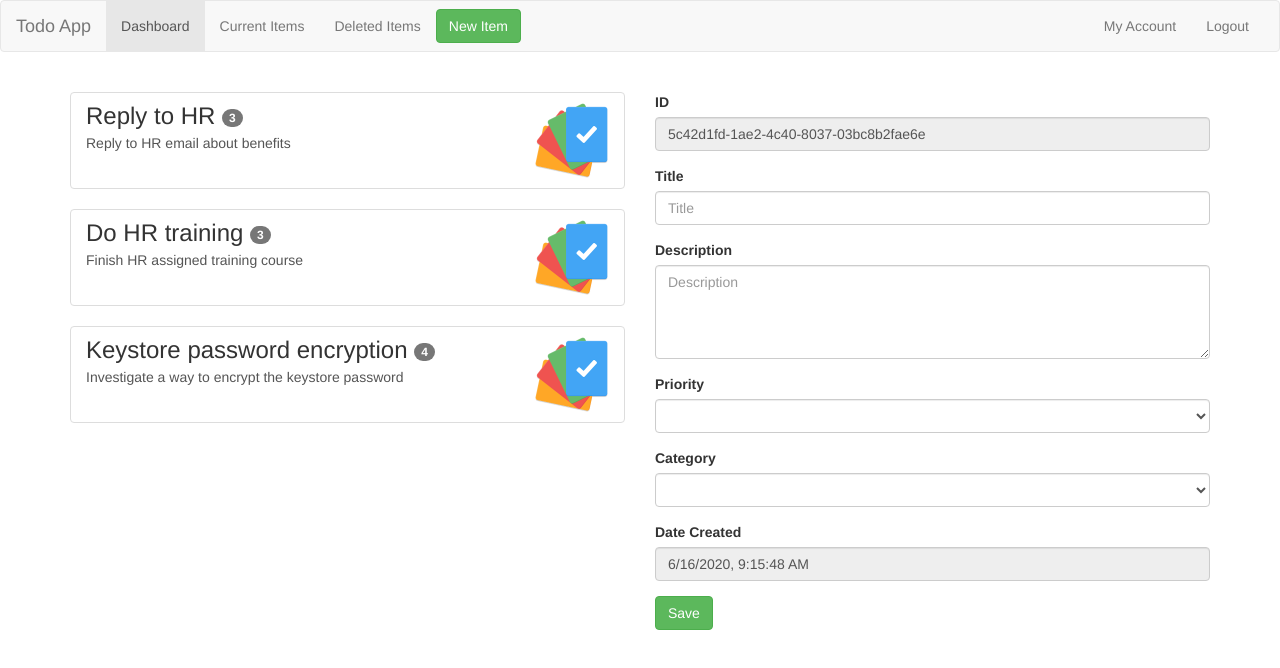
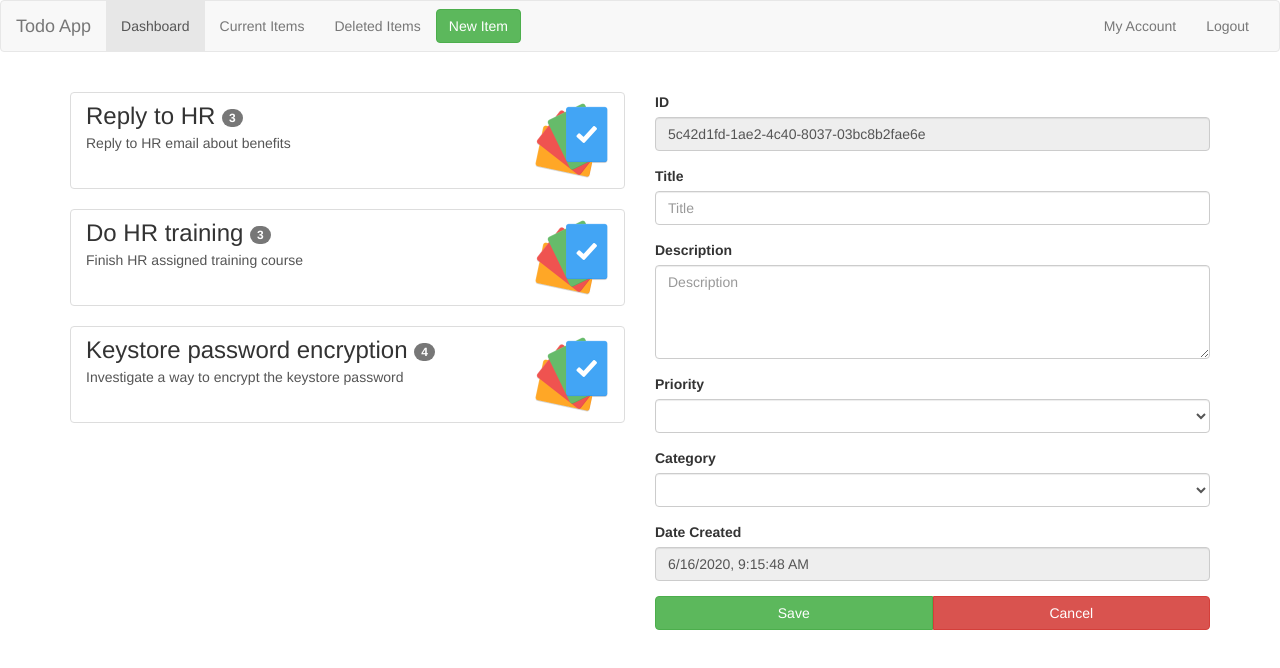
Before and after one commit to j4ckwinter/todo-app, an Angular app: page /dashboard/new in a window 1280 px wide. Shown: the top 668 px of the page. Built offline with nearby package versions, Linux system fonts and the light colour scheme.

Commit message:
Delete and item and redirect

```diff
--- a/src/app/todo/todo-create/todo-create.component.html
+++ b/src/app/todo/todo-create/todo-create.component.html
@@ -11,8 +11,7 @@
           class="form-control"
           placeholder="ID"
           name="id"
-          readonly
-          >
+          readonly>
       </div>
       <div class="form-group">
         <label for="title">Title</label>
@@ -73,13 +72,33 @@
           class="form-control"
           placeholder="Date Created"
           name="dateCreated"
-          readonly
-        >
+          readonly>
       </div>
-      <button
-        type="submit"
-        class="btn btn-success"
-      >Save</button>
+      <div class="btn-group btn-group-justified">
+        <div class="btn-group" role="group">
+          <button
+            type="submit"
+            class="btn btn-success"
+          >Save
+          </button>
+        </div>
+        <div class="btn-group" role="group">
+          <button
+            *ngIf="editMode"
+            type="button"
+            class="btn btn-danger"
+            (click)="onDelete()"
+          >Delete
+          </button>
+          <button
+            *ngIf="!editMode"
+            type="button"
+            class="btn btn-danger"
+            (click)="onCancel()"
+          >Cancel
+          </button>
+        </div>
+      </div>
     </form>
   </div>
 </div>
--- a/src/app/todo/todo-create/todo-create.component.ts
+++ b/src/app/todo/todo-create/todo-create.component.ts
@@ -1,5 +1,5 @@
 import {Component, OnInit} from '@angular/core';
-import {ActivatedRoute, Params} from "@angular/router";
+import {ActivatedRoute, Params, Router} from "@angular/router";
 import {TodoItem} from "../todo-item.model";
 import {TodoService} from "../todo.service";
 import {FormControl, FormGroup, Validators} from "@angular/forms";
@@ -14,10 +14,10 @@ export class TodoCreateComponent implements OnInit {
   form: FormGroup;
   id: string;
   editMode: boolean;
-  existingTodo: TodoItem;
 
   constructor(private route: ActivatedRoute,
-              private todoService: TodoService) {
+              private todoService: TodoService,
+              private router: Router) {
   }
 
   ngOnInit(): void {
@@ -68,6 +68,15 @@ export class TodoCreateComponent implements OnInit {
       } else {
         this.todoService.addTodoItem(this.form.value);
       }
+      this.router.navigate(['/dashboard']);
     }
   }
+
+  onDelete() {
+    this.router.navigate(['/dashboard']).then(() => this.todoService.resolveTodoItem(this.form.value['id']));
+  }
+
+  onCancel() {
+    this.router.navigate(['/dashboard']);
+  }
 }
--- a/src/app/todo/todo-detail/todo-detail.component.html
+++ b/src/app/todo/todo-detail/todo-detail.component.html
@@ -1,7 +1,7 @@
 <br>
 <div class="row">
   <div class="col-xs-12">
-    <div class="panel panel-info">
+    <div class="panel panel-primary">
       <div class="panel-heading">
         {{ todo.title }}
       </div>
@@ -14,7 +14,11 @@
         <li class="list-group-item">Date Created: {{ todo.dateCreated }}</li>
       </ul>
       <div class="panel-body">
-        <button (click)="onTodoEdit()" class="btn btn-danger pull-right">Edit</button>
+        <div class="btn-group btn-group-justified">
+          <div class="btn-group" role="group">
+            <button (click)="onTodoEdit()" class="btn btn-danger">Edit</button>
+          </div>
+        </div>
       </div>
     </div>
   </div>
--- a/src/app/todo/todo-list/todo-list.component.html
+++ b/src/app/todo/todo-list/todo-list.component.html
@@ -4,4 +4,7 @@
     [item]="item"
     [todoId]="item.id"
   ></app-todo-item>
+  <h4 *ngIf="!todoItems.length">
+    There are no items in todo!
+  </h4>
 </ul>
--- a/src/app/todo/todo.service.ts
+++ b/src/app/todo/todo.service.ts
@@ -27,9 +27,9 @@ export class TodoService {
     return this.todoItems.slice();
   }
 
-  resolveTodoItem(item: TodoItem) {
+  resolveTodoItem(id: string) {
     let index: number;
-    index = this.todoItems.indexOf(this.getTodoItem(item.id));
+    index = this.todoItems.indexOf(this.getTodoItem(id));
     this.todoItems.splice(index, 1);
     this.todoItemsChanged.next(this.todoItems.slice());
   }
```
